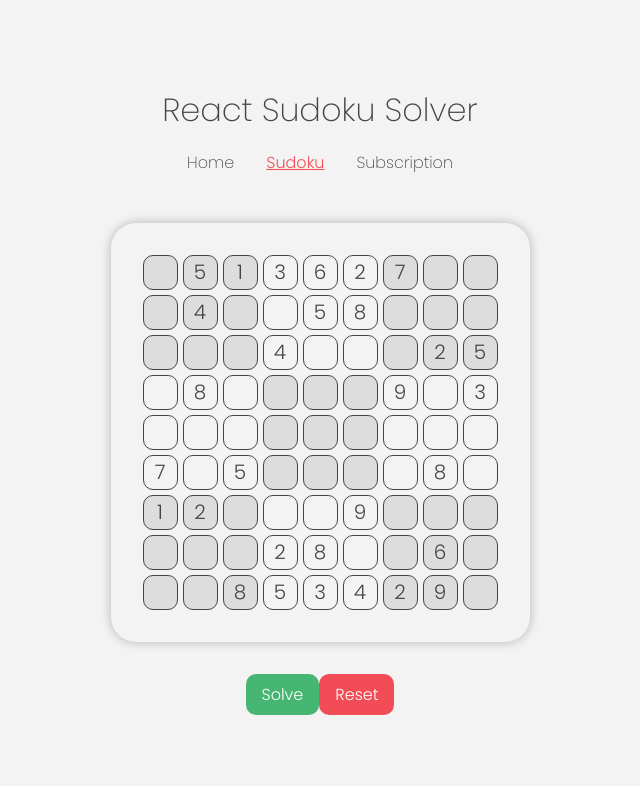
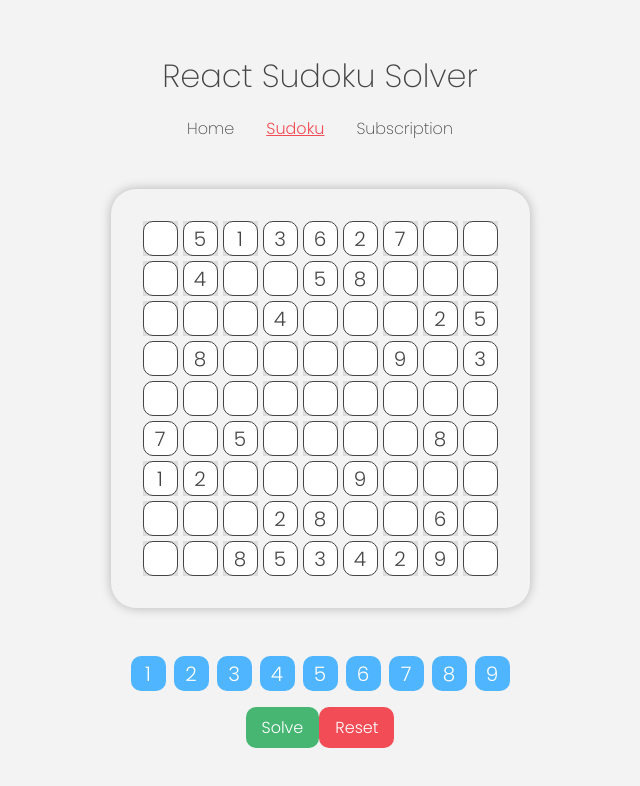
Before and after one commit to VWRoli/react-sudoku, a React (Create React App) app: page /sudoku in a window 1280 px wide. Shown: the top 786 px of the page, without its empty margins (320-960 px from the left). Built offline with nearby package versions, Linux system fonts and the light colour scheme.

Commit message:
feat: add solve function

```diff
--- a/src/components/GridItem/GridItem.tsx
+++ b/src/components/GridItem/GridItem.tsx
@@ -1,9 +1,27 @@
 type Props = {
   number: number;
+  id: string;
+  setUserSelected: React.Dispatch<React.SetStateAction<string>>;
 };
 
-const GridItem: React.FC<Props> = ({ number }): JSX.Element => {
-  return <div className="grid-item">{!number || number}</div>;
+const GridItem: React.FC<Props> = ({
+  number,
+  id,
+  setUserSelected,
+}): JSX.Element => {
+  const handleChange = (e: React.ChangeEvent<HTMLInputElement>) => {
+    setUserSelected(e.target.value);
+  };
+  return (
+    <div className="grid-item" id={id}>
+      <input
+        type="number"
+        maxLength={1}
+        value={number === 0 ? '' : number}
+        onChange={handleChange}
+      />
+    </div>
+  );
 };
 
 export default GridItem;
--- a/src/components/GridItem/_GridItem.scss
+++ b/src/components/GridItem/_GridItem.scss
@@ -1,9 +1,27 @@
 .grid-item {
+  cursor: pointer;
+  /* Chrome, Safari, Edge, Opera */
+  input::-webkit-outer-spin-button,
+  input::-webkit-inner-spin-button {
+    -webkit-appearance: none;
+    margin: 0;
+    text-align: center;
+  }
+
+  /* Firefox */
+  input[type='number'] {
+    -moz-appearance: textfield;
+    text-align: center;
+  }
+  input {
     height: 35px;
     width: 35px;
     border: 1px solid $mainTextColor;
     border-radius: $primary-radius;
-  @include flex-center(row);
     font-size: 1.25rem;
     font-weight: 300;
   }
+}
+.user-selected {
+  background-color: $successColor;
+}
--- a/src/components/Sudoku/Sudoku.tsx
+++ b/src/components/Sudoku/Sudoku.tsx
@@ -1,10 +1,15 @@
-import { useState } from 'react';
+import { useEffect, useState } from 'react';
 //Components
 import Button, { roleType } from '../common/Button/Button';
+import ControlButton from '../common/ControlButton/ControlButton';
 import PageWrapper from '../common/PageWrapper/PageWrapper';
 import GridItem from '../GridItem/GridItem';
 
 const Sudoku: React.FC = (): JSX.Element => {
+  const [userValue, setUserValue] = useState<null | number>(null);
+  const [userSelected, setUserSelected] = useState('');
+  const [isSolved, setIsSolved] = useState(false);
+
   const [board, setBoard] = useState([
     [0, 5, 1, 3, 6, 2, 7, 0, 0],
     [0, 4, 0, 0, 5, 8, 0, 0, 0],
@@ -17,29 +22,175 @@ const Sudoku: React.FC = (): JSX.Element => {
     [0, 0, 8, 5, 3, 4, 2, 9, 0],
   ]);
 
+  const handleReset = () => {
+    setBoard(Array(9).fill(Array(9).fill(0)));
+  };
+
+  const handleSolve = (board: number[][]) => {
+    const emptySpot = nextEmptySpot(board);
+    const row = emptySpot[0];
+    const col = emptySpot[1];
+
+    // there is no more empty spots
+    if (row === -1) {
+      setIsSolved(true);
+      return board;
+    }
+
+    for (let num = 1; num <= 9; num++) {
+      if (checkValue(board, row, col, num)) {
+        board[row][col] = num;
+        handleSolve(board);
+      }
+    }
+
+    if (nextEmptySpot(board)[0] !== -1) board[row][col] = 0;
+
+    setBoard(board);
+
+    function checkValue(
+      board: number[][],
+      row: number,
+      column: number,
+      value: number,
+    ) {
+      //console.log(checkColumn(board, column, value));
+      if (
+        checkRow(board, row, value) &&
+        checkColumn(board, column, value) &&
+        checkSquare(board, row, column, value)
+      ) {
+        return true;
+      }
+
+      return false;
+    }
+
+    function checkSquare(
+      board: number[][],
+      row: number,
+      column: number,
+      value: number,
+    ) {
+      const boxRow = Math.floor(row / 3) * 3;
+      const boxCol = Math.floor(column / 3) * 3;
+
+      for (let r = 0; r < 3; r++) {
+        for (let c = 0; c < 3; c++) {
+          if (board[boxRow + r][boxCol + c] === value) return false;
+        }
+      }
+
+      return true;
+    }
+
+    function checkColumn(board: number[][], column: number, value: number) {
+      //console.log(value);
+      // return board.some((row) => row.some((item) => item !== value));
+      for (let i = 0; i < board.length; i++) {
+        if (board[i][column] === value) {
+          return false;
+        }
+      }
+
+      return true;
+    }
+
+    function checkRow(board: number[][], row: number, value: number) {
+      //return board.some((row) => row.some((item) => item === value));
+
+      for (let i = 0; i < board[row].length; i++) {
+        if (board[row][i] === value) {
+          return false;
+        }
+      }
+
+      return true;
+    }
+
+    function nextEmptySpot(board: number[][]) {
+      for (let i = 0; i < 9; i++) {
+        for (let j = 0; j < 9; j++) {
+          if (board[i][j] === 0) return [i, j];
+        }
+      }
+      return [-1, -1];
+    }
+  };
+
+  useEffect(() => {
+    setBoard(board);
+  }, [isSolved]);
+
+  const addUserInput = (selectedIndex: number, value: number) => {
+    //Get row number
+    const rowNr = Math.floor(selectedIndex / 9);
+    //get index of number in that row
+    const rowIndex = Math.floor(((selectedIndex / 9) % 1) * 10);
+
+    //Replace number in row to user selected number
+    const newRow = board[rowNr].map((nr, i) =>
+      i === rowIndex ? (nr = value) : nr,
+    );
+
+    //Replace row in the board
+    const newBoard = board.map((row, i) =>
+      i === rowNr ? (row = newRow) : row,
+    );
+    setBoard(newBoard);
+  };
+  console.log(userSelected);
+  console.log(userValue);
+
   return (
     <PageWrapper>
       <div className="grid-wrapper">
-        {board.map((rows, i) => {
+        {board.map((rows, rowIndex) => {
           return (
             <div
               className={`grid-row ${
-                i === 3 || i === 4 || i === 5
+                rowIndex === 3 || rowIndex === 4 || rowIndex === 5
                   ? 'grid-row-pattern-reverse'
                   : 'grid-row-pattern'
               }`}
-              key={i}
+              key={rowIndex}
             >
               {rows.map((item, i) => {
-                return <GridItem key={i} number={item} />;
+                return (
+                  <GridItem
+                    key={i}
+                    number={item}
+                    id={`${rowIndex}${i}`}
+                    setUserSelected={setUserSelected}
+                  />
+                );
               })}
             </div>
           );
         })}
       </div>
+      <div className="control-btn-container">
+        {Array.from(Array(9).keys()).map((number) => (
+          <ControlButton
+            value={number + 1}
+            key={number}
+            setUserValue={setUserValue}
+            userSelected={userSelected}
+            addUserInput={addUserInput}
+          />
+        ))}
+      </div>
       <div className="btn-container">
-        <Button label="Solve" btnRole={roleType.SUCCESS} />
-        <Button label="Reset" btnRole={roleType.ERROR} />
+        <Button
+          label="Solve"
+          btnRole={roleType.SUCCESS}
+          clickHandler={() => handleSolve(board)}
+        />
+        <Button
+          label="Reset"
+          btnRole={roleType.ERROR}
+          clickHandler={handleReset}
+        />
       </div>
     </PageWrapper>
   );
--- a/src/components/Sudoku/_Sudoku.scss
+++ b/src/components/Sudoku/_Sudoku.scss
@@ -37,3 +37,10 @@
     background-color: $light-grey;
   }
 }
+
+.control-btn-container {
+  @include flex-center(row);
+  & > * {
+    margin: 1rem 0.25rem;
+  }
+}
--- a/src/components/common/Button/Button.tsx
+++ b/src/components/common/Button/Button.tsx
@@ -12,9 +12,15 @@ type Props = {
   label: string;
   btnRole: roleType;
   route?: string;
+  clickHandler?: any;
 };
 
-const Button: React.FC<Props> = ({ label, btnRole, route }): JSX.Element => {
+const Button: React.FC<Props> = ({
+  label,
+  btnRole,
+  route,
+  clickHandler,
+}): JSX.Element => {
   const classes = `button ${btnRole === roleType.SUCCESS && 'success'} ${
     btnRole === roleType.ERROR && 'error'
   } ${btnRole === roleType.WARNING && 'warning'}`;
@@ -26,7 +32,7 @@ const Button: React.FC<Props> = ({ label, btnRole, route }): JSX.Element => {
           <button className={classes}>{label}</button>
         </Link>
       ) : (
-        <button className={classes} type="submit">
+        <button className={classes} type="submit" onClick={clickHandler}>
           {label}
         </button>
       )}
--- a/src/components/common/Button/_Button.scss
+++ b/src/components/common/Button/_Button.scss
@@ -1,10 +1,6 @@
 .button {
   padding: 0.5rem 1rem;
   border-radius: $primary-radius;
-
-  border: none;
-  outline: none;
-  cursor: pointer;
   font-size: 1rem;
   color: $white;
   font-weight: 300;
--- /dev/null
+++ b/src/components/common/ControlButton/ControlButton.tsx
@@ -0,0 +1,26 @@
+type Props = {
+  value: number;
+  setUserValue: React.Dispatch<React.SetStateAction<null | number>>;
+  addUserInput: (selectedIndex: number, value: number) => void;
+  userSelected: string;
+};
+
+const ControlButton: React.FC<Props> = ({
+  value,
+  setUserValue,
+  addUserInput,
+  userSelected,
+}) => {
+  const handleClick = () => {
+    setUserValue(value);
+    addUserInput(+userSelected, value);
+  };
+
+  return (
+    <button className="control-btn" onClick={handleClick}>
+      {value}
+    </button>
+  );
+};
+
+export default ControlButton;
--- /dev/null
+++ b/src/components/common/ControlButton/_ControlButton.scss
@@ -0,0 +1,15 @@
+.control-btn {
+  height: 35px;
+  width: 35px;
+  background-color: $infoColor;
+  color: $white;
+  border-radius: $primary-radius;
+  @include flex-center(row);
+  font-size: 1.25rem;
+  font-weight: 300;
+  transition: all 0.2s ease-in-out;
+
+  &:hover {
+    transform: scale(1.05);
+  }
+}
--- a/src/scss/_global.scss
+++ b/src/scss/_global.scss
@@ -20,6 +20,11 @@ a {
     font-weight: 300;
   }
 }
+button {
+  border: none;
+  outline: none;
+  cursor: pointer;
+}
 .App {
   width: fit-content;
   text-align: center;
--- a/src/scss/_variables.scss
+++ b/src/scss/_variables.scss
@@ -6,4 +6,5 @@ $mainTextColor: #444;
 $successColor: #47b673;
 $errorColor: #f24d57;
 $warningColor: #ffad31;
+$infoColor: #50b5ff;
 $primary-radius: 10px;
--- a/src/scss/main.scss
+++ b/src/scss/main.scss
@@ -10,3 +10,4 @@
 @import '../components/Sudoku/Sudoku';
 @import '../components/common/Message/Message';
 @import '../components/GridItem/GridItem';
+@import '../components/common/ControlButton/ControlButton';
```
Also changed, not shown: src/css/main.min.css. Lines whose indentation alone changed are shown as unchanged.
